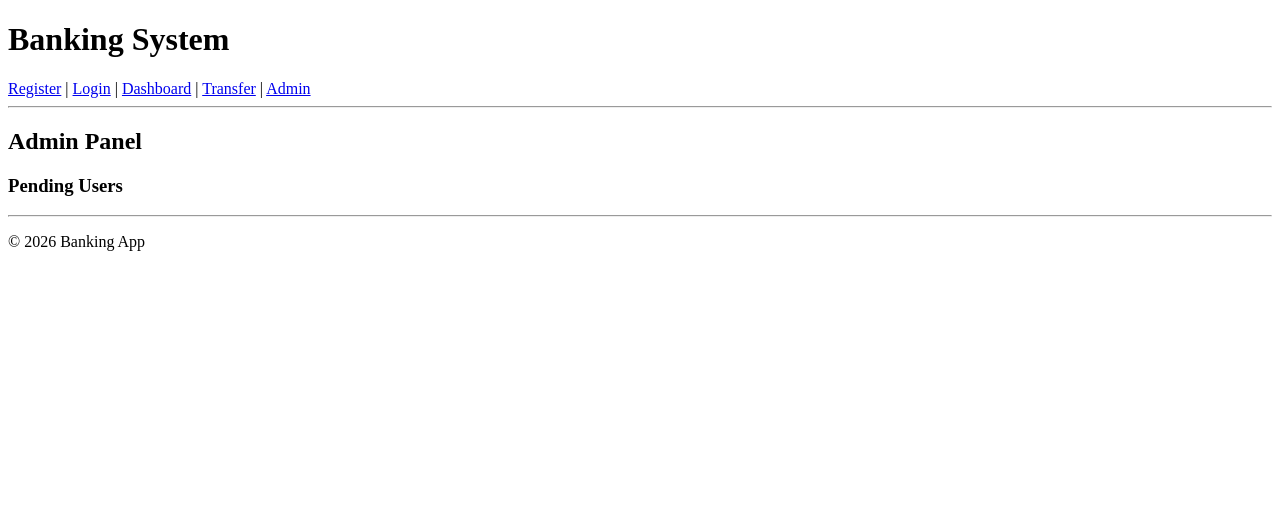
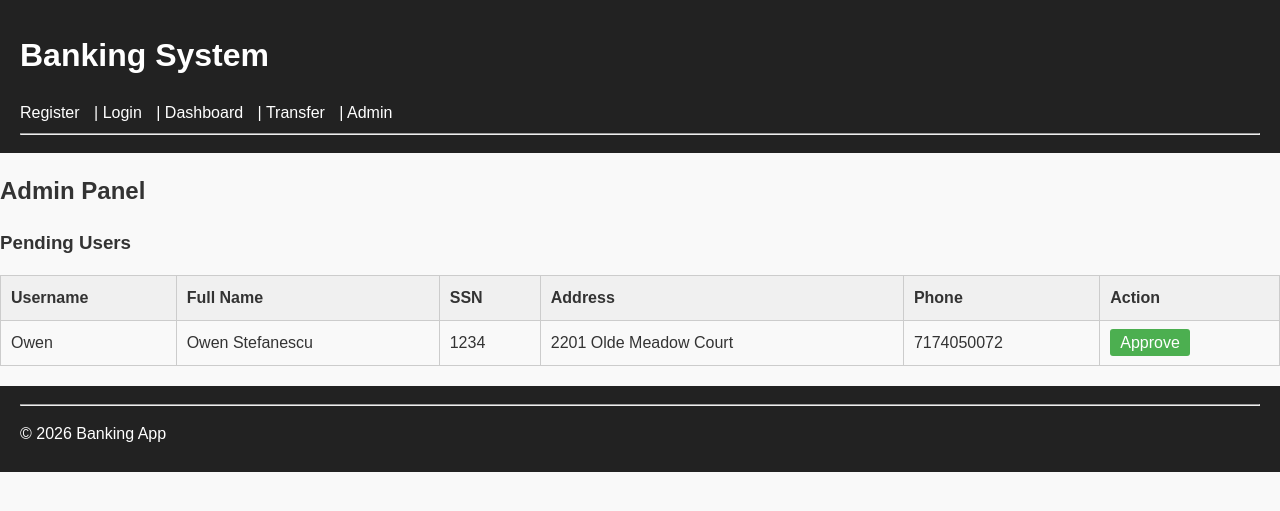
Before and after one commit to stefanescuowen-cmd/CSET-170-Final, a Flask app: page /admin in a window 1280 px wide. Shown: the top 511 px of the page. Run offline with Flask 3, Linux system fonts and the light colour scheme; the visitor is signed in with stand-in values (Sample User, id 1); data comes from the database, SQL or seed files in the repository.

Commit message:
Implement user approval system, enhance admin panel, and add CSS styling

```diff
--- a/bank_app/database/schema.sql
+++ b/bank_app/database/schema.sql
@@ -14,3 +14,6 @@ CREATE TABLE users (
     account_number TEXT UNIQUE,
     balance REAL DEFAULT 0.0
 );
+
+INSERT INTO users (username, first_name, last_name, ssn, address, phone, password, approved, is_admin)
+VALUES ('admin', 'Admin', 'User', '000-00-0000', 'Bank HQ', '1234567890', '<hashed_password>', 1, 1);
--- a/bank_app/main.py
+++ b/bank_app/main.py
@@ -1,18 +1,27 @@
-from flask import Flask, render_template, request, redirect, session
+from flask import Flask, render_template, request, redirect, session, flash, get_flashed_messages
 from config import Config
 from models import db
 from models.user import User
 from werkzeug.security import generate_password_hash, check_password_hash
+import random
 
 app = Flask(__name__)
 app.config.from_object(Config)
 
 db.init_app(app)
 
+# ------------------------
+# Account Number Generator
+# ------------------------
+def generate_account_number():
+    while True:
+        number = str(random.randint(10000000, 99999999))
+        if not User.query.filter_by(account_number=number).first():
+            return number
+
 # --------------
 # Register Route
 # --------------
-
 @app.route("/register", methods=["GET", "POST"])
 def register():
     if request.method == "POST":
@@ -35,74 +44,145 @@ def register():
 
     return render_template("register.html")
 
-# ------------------------
-# Account Number Generator
-# ------------------------
-
-import random
-
-def generate_account_number():
-    return str(random.randint(10000000, 99999999))
-
 # -----------
 # Login Route
 # -----------
-
 @app.route("/login", methods=["GET", "POST"])
 def login():
     if request.method == "POST":
         user = User.query.filter_by(username=request.form["username"]).first()
 
-        if user and check_password_hash(user.password, request.form["password"]):
+        # Check if user exists
+        if not user:
+            return "Invalid credentials"
 
-            if not user.approved:
-                return "Waiting for admin approval"
+        # Check password hash
+        if not check_password_hash(user.password, request.form["password"]):
+            return "Invalid credentials"
 
-            session["user_id"] = user.id
-            session["is_admin"] = user.is_admin
+        # Only block approval for non-admin users
+        if not user.approved and not user.is_admin:
+            return "Waiting for admin approval"
 
-            return redirect("/dashboard")
+        # Success: log in
+        session["user_id"] = user.id
+        session["is_admin"] = user.is_admin
 
-        return "Invalid credentials"
+        return redirect("/dashboard")
 
     return render_template("login.html")
 
+# ------------
+# Logout Route
+# ------------
+@app.route("/logout")
+def logout():
+    session.clear()
+    flash("Logged out successfully.", "success")
+    return redirect("/login")
 
 # ----------------
 # Admin Page Route
 # ----------------
-
 @app.route("/admin")
-def admin():
+def admin_page():
     if not session.get("is_admin"):
         return "Unauthorized"
 
     users = User.query.filter_by(approved=False).all()
     return render_template("admin.html", users=users)
 
-
 # ------------------
 # Approve User Route
 # ------------------
-
 @app.route("/approve/<int:user_id>")
 def approve(user_id):
     if not session.get("is_admin"):
-        return "Unauthorized"
+        flash("Unauthorized access", "error")
+        return redirect("/login")
 
     user = User.query.get(user_id)
+    if not user:
+        flash("User not found", "error")
+        return redirect("/admin")
 
     user.approved = True
     user.account_number = generate_account_number()
 
     db.session.commit()
-
+    flash(f"User {user.username} approved successfully!", "success")
     return redirect("/admin")
 
+# -------------
+# Deposit Route
+# -------------
+@app.route("/deposit", methods=["POST"])
+def deposit():
+    if "user_id" not in session:
+        return redirect("/login")
+
+    user = User.query.get(session["user_id"])
+
+    try:
+        amount = float(request.form["amount"])
+    except ValueError:
+        flash("Invalid amount", "error")
+        return redirect("/dashboard")
+
+    if amount <= 0:
+        flash("Amount must be positive", "error")
+        return redirect("/dashboard")
+
+    user.balance += amount
+    db.session.commit()
+
+    flash(f"${amount:.2f} deposited successfully!", "success")
+    return redirect("/dashboard")
+
+# --------------
+# Transfer Route
+# --------------
+@app.route("/transfer", methods=["POST"])
+def transfer():
+    if "user_id" not in session:
+        return redirect("/login")
+
+    sender = User.query.get(session["user_id"])
+    recipient_account = request.form.get("account_number")
+
+    try:
+        amount = float(request.form.get("amount"))
+    except ValueError:
+        flash("Invalid amount", "error")
+        return redirect("/dashboard")
+
+    if amount <= 0:
+        flash("Amount must be positive", "error")
+        return redirect("/dashboard")
+
+    recipient = User.query.filter_by(account_number=recipient_account).first()
+    if not recipient:
+        flash("Recipient not found", "error")
+        return redirect("/dashboard")
+
+    if recipient.id == sender.id:
+        flash("You cannot transfer money to yourself.", "error")
+        return redirect("/dashboard")
+
+    if sender.balance < amount:
+        flash("Insufficient funds", "error")
+        return redirect("/dashboard")
+
+    sender.balance -= amount
+    recipient.balance += amount
+    db.session.commit()
+
+    flash(f"Transferred ${amount:.2f} to {recipient.username} successfully!", "success")
+    return redirect("/dashboard")
+
 # ---------------------------
-# Dashboard Route (Temporary)
+# Dashboard Route
 # ---------------------------
-
 @app.route("/dashboard")
 def dashboard():
     if "user_id" not in session:
@@ -111,7 +191,29 @@ def dashboard():
     user = User.query.get(session["user_id"])
     return render_template("dashboard.html", user=user)
 
+# -----------
+# Run the app
+# -----------
 if __name__ == "__main__":
     with app.app_context():
-        db.create_all()
+        db.create_all()  # create tables if they don't exist
+
+        # Create default admin if it doesn't exist
+        admin_user = User.query.filter_by(username="admin").first()
+        if not admin_user:
+            admin = User(
+                username="admin",
+                first_name="Admin",
+                last_name="User",
+                ssn="000-00-0000",
+                address="Bank HQ",
+                phone="1234567890",
+                password=generate_password_hash("admin123"),  # ensure password matches login
+                approved=True,
+                is_admin=True
+            )
+            db.session.add(admin)
+            db.session.commit()
+            print("Default admin created: username=admin, password=admin123")
+
     app.run(debug=True)
--- /dev/null
+++ b/bank_app/static/styles.css
@@ -0,0 +1,91 @@
+body {
+    font-family: Arial, sans-serif;
+    background-color: #f9f9f9;
+    color: #333;
+    line-height: 1.5;
+    margin: 0;
+    padding: 0;
+}
+
+header, footer {
+    background-color: #222;
+    color: #fff;
+    padding: 10px 20px;
+}
+
+header nav a {
+    color: #fff;
+    margin-right: 10px;
+    text-decoration: none;
+}
+
+header nav a:hover {
+    text-decoration: underline;
+}
+
+fieldset {
+    padding: 15px;
+    border: 2px solid #333;
+    margin-bottom: 20px;
+    border-radius: 5px;
+    background-color: #fff;
+}
+
+legend {
+    font-weight: bold;
+    font-size: 1.1em;
+}
+
+input {
+    padding: 5px;
+    margin: 5px 0;
+    width: 200px;
+}
+
+button {
+    padding: 5px 15px;
+    margin-top: 10px;
+    cursor: pointer;
+}
+
+/* Flash messages */
+.flash-success {
+    color: #4caf50; /* soft green */
+    font-weight: bold;
+    margin-bottom: 10px;
+}
+
+.flash-error {
+    color: #c94c4c; /* soft red */
+    font-weight: bold;
+    margin-bottom: 10px;
+}
+
+/* Pending Users Table */
+.pending-users {
+    width: 100%;
+    border-collapse: collapse;
+    margin-bottom: 20px;
+}
+
+.pending-users th, .pending-users td {
+    border: 1px solid #ccc;
+    padding: 10px;
+    text-align: left;
+}
+
+.pending-users th {
+    background-color: #f0f0f0;
+}
+
+.approve-btn {
+    padding: 5px 10px;
+    background-color: #4caf50;
+    color: white;
+    text-decoration: none;
+    border-radius: 3px;
+}
+
+.approve-btn:hover {
+    background-color: #45a049;
+}
--- a/bank_app/templates/admin.html
+++ b/bank_app/templates/admin.html
@@ -3,13 +3,46 @@
 {% block content %}
 <h2>Admin Panel</h2>
 
+<!-- Flash messages -->
+{% with messages = get_flashed_messages(with_categories=true) %}
+    {% if messages %}
+        <ul class="flash-messages">
+        {% for category, message in messages %}
+            <li class="flash-{{ category }}">{{ message }}</li>
+        {% endfor %}
+        </ul>
+    {% endif %}
+{% endwith %}
+
 <h3>Pending Users</h3>
 
-{% for user in users %}
-    <p>
-        {{ user.username }} - {{ user.first_name }} {{ user.last_name }}
-        <a href="/approve/{{ user.id }}">Approve</a>
-    </p>
-{% endfor %}
+{% if users %}
+    <table class="pending-users">
+        <thead>
+            <tr>
+                <th>Username</th>
+                <th>Full Name</th>
+                <th>SSN</th>
+                <th>Address</th>
+                <th>Phone</th>
+                <th>Action</th>
+            </tr>
+        </thead>
+        <tbody>
+        {% for user in users %}
+            <tr>
+                <td>{{ user.username }}</td>
+                <td>{{ user.first_name }} {{ user.last_name }}</td>
+                <td>{{ user.ssn }}</td>
+                <td>{{ user.address }}</td>
+                <td>{{ user.phone }}</td>
+                <td><a class="approve-btn" href="/approve/{{ user.id }}">Approve</a></td>
+            </tr>
+        {% endfor %}
+        </tbody>
+    </table>
+{% else %}
+    <p>No pending users.</p>
+{% endif %}
 
 {% endblock %}
--- a/bank_app/templates/base.html
+++ b/bank_app/templates/base.html
@@ -3,6 +3,7 @@
 <head>
     <meta charset="UTF-8">
     <title>Bank App</title>
+    <link rel="stylesheet" href="../static/styles.css">
 </head>
 <body>
     <header>
```
Also changed, not shown: bank_app/templates/dashboard.html (+34 -20 lines), instance/database.db.
